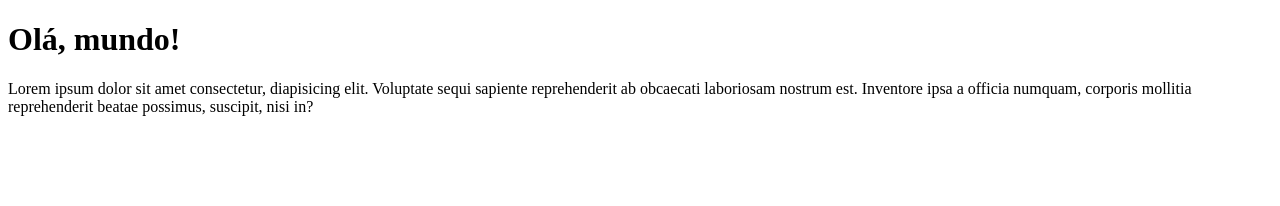
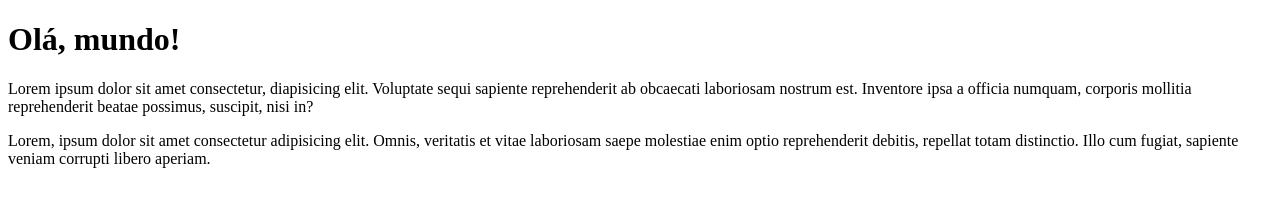
Before and after one commit to KaiqueOM/OlaMundo, a plain HTML site: page site-exemplo/index.html in a window 1280 px wide. Drawn offline with Linux system fonts and the light colour scheme.

Commit message:
adicionei um paragrafo

```diff
--- a/site-exemplo/index.html
+++ b/site-exemplo/index.html
@@ -12,5 +12,10 @@
          laboriosam nostrum est. Inventore ipsa a officia
          numquam, corporis mollitia reprehenderit beatae
          possimus, suscipit, nisi in?</p>
+         <p>Lorem, ipsum dolor sit amet consectetur adipisicing
+            elit. Omnis, veritatis et vitae laboriosam saepe
+            molestiae enim optio reprehenderit debitis, repellat
+            totam distinctio. Illo cum fugiat, sapiente veniam
+            corrupti libero aperiam.</p>
 </body>
 </html>
```
